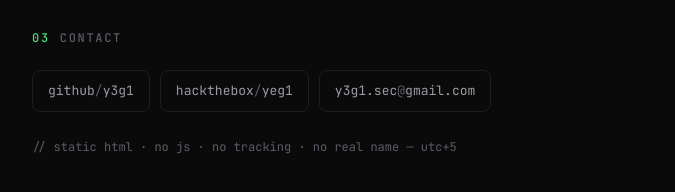
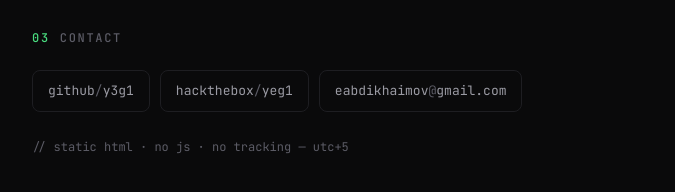
Before and after one commit to y3g1/y3g1.github.io, a plain HTML site: page index.html in a window 1280 px wide. Shown: the part 1528-1720 px from the top of the page, without its empty margins (302-977 px from the left). Drawn offline with Linux system fonts and the light colour scheme.

Commit message:
footer: back to main contact email

```diff
--- a/index.html
+++ b/index.html
@@ -127,9 +127,9 @@ footer{padding:30px 0 72px}
   <div class="links">
     <a href="https://github.com/y3g1" target="_blank" rel="noopener">github<span class="at">/</span>y3g1</a>
     <a href="https://app.hackthebox.com/users/2367007" target="_blank" rel="noopener">hackthebox<span class="at">/</span>yeg1</a>
-    <a href="mailto:y3g1.sec@gmail.com">y3g1.sec<span class="at">@</span>gmail.com</a>
+    <a href="mailto:eabdikhaimov@gmail.com">eabdikhaimov<span class="at">@</span>gmail.com</a>
   </div>
-  <p class="finenote">// static html · no js · no tracking · no real name — utc+5</p>
+  <p class="finenote">// static html · no js · no tracking — utc+5</p>
 </footer>
 
 </main>
```
